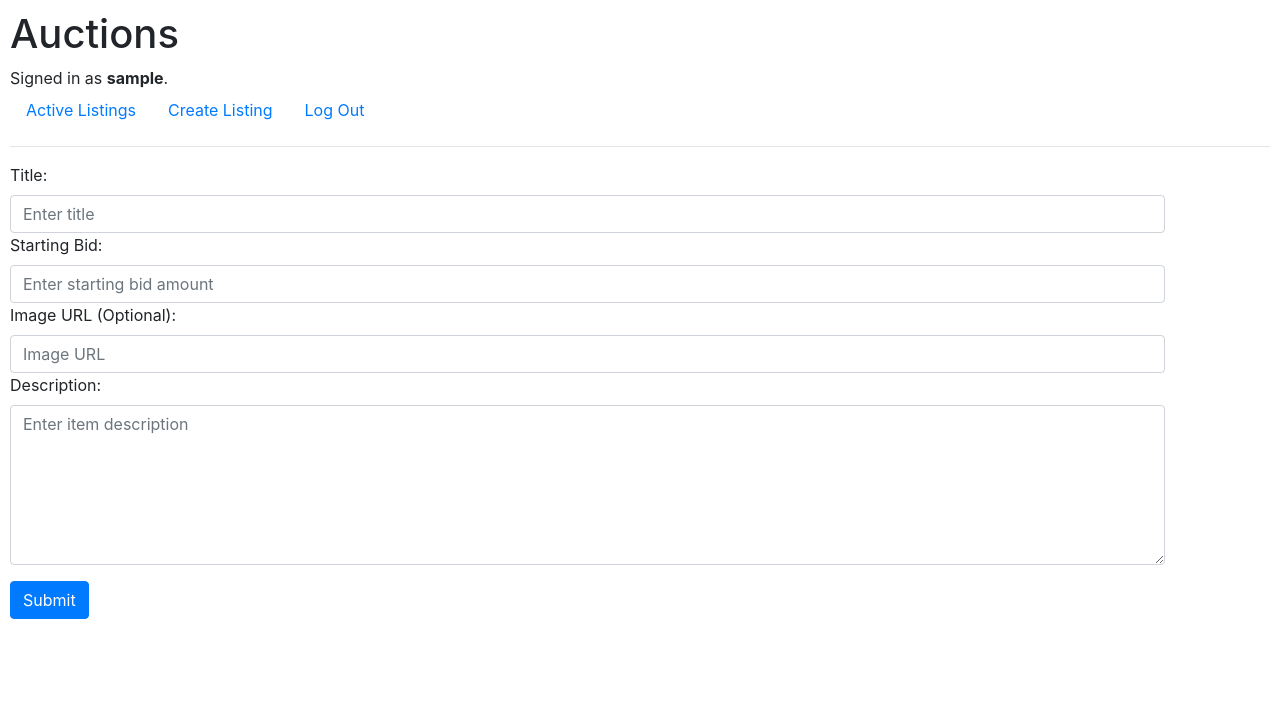
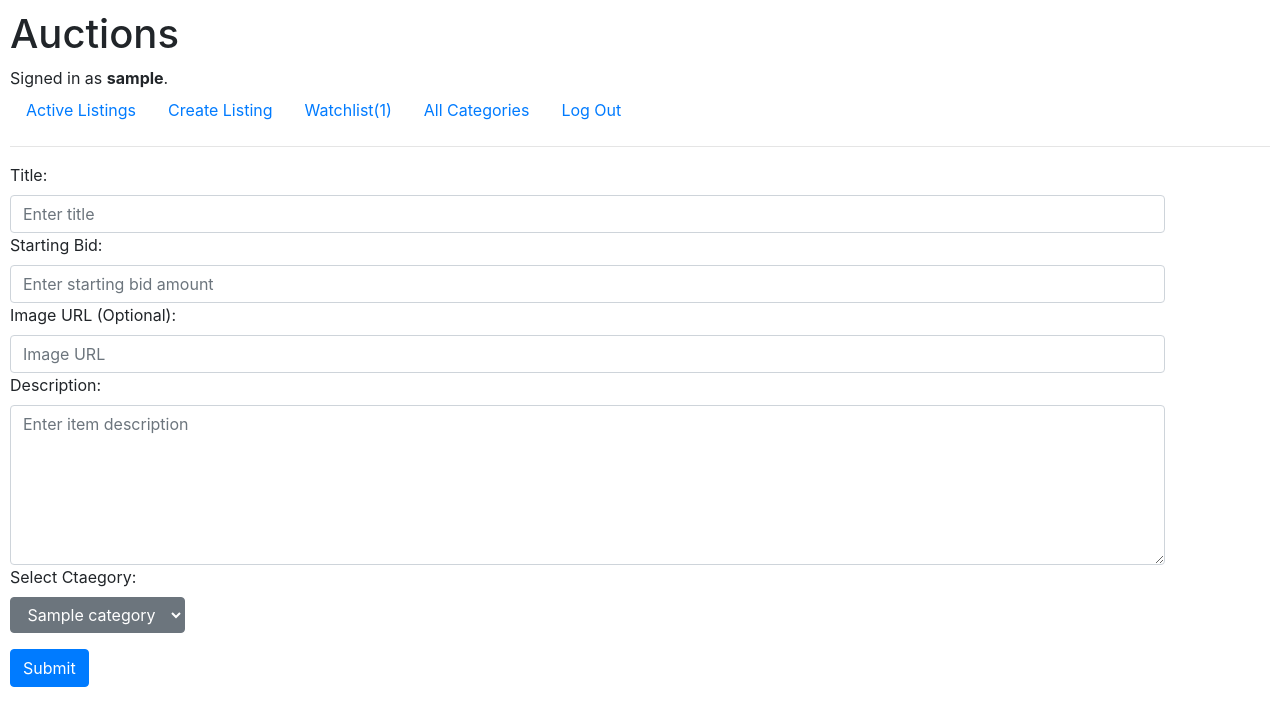
Before and after one commit to OmarMuhammedAli/CS50W-Project2-Commerce, a Django app: page /create in a window 1280 px wide. Shown: the top 726 px of the page. Run offline with Django 3.2, Linux system fonts and the light colour scheme; a user stored in the database is signed in; tables that the repository leaves empty hold one stand-in row (values such as "Sample post"); some libraries are stand-ins or nearby versions.

Commit message:
Added the categories and watchlist features

```diff
--- a/auctions/admin.py
+++ b/auctions/admin.py
@@ -3,4 +3,9 @@ from django.contrib import admin
 from .models import *
 # Register your models here.
 
+class CtaegoryAdmin(admin.ModelAdmin):
+    list_display = ('id', 'name')
+
 admin.site.register(AuctionListing)
+admin.site.register(Category, CtaegoryAdmin)
+admin.site.register(Watchlist)
--- a/auctions/models.py
+++ b/auctions/models.py
@@ -7,14 +7,22 @@ class User(AbstractUser):
     pass
 
 
+class Category(models.Model):
+    name = models.CharField(max_length=64)
+
+    def __str__(self):
+        return f'{self.name}'
+
+
 class AuctionListing(models.Model):
     title = models.CharField(max_length=64)
-    description = models.CharField(max_length=200)
+    description = models.CharField(max_length=70)
     starting_bid = models.DecimalField(max_digits=10, decimal_places=2)
     date_created = models.DateTimeField(default=datetime.today())
-    posted_by = models.ForeignKey(User, on_delete=models.CASCADE, related_name='auction_listings')
-    image_url = models.CharField(max_length=250, default='https://www.allianceplast.com/wp-content/uploads/2017/11/no-image.png')
+    posted_by = models.ForeignKey(User, on_delete=models.CASCADE, related_name='listings')
+    image_url = models.CharField(max_length=250)
     is_active = models.BooleanField(default=True)
+    category = models.ForeignKey(Category, on_delete=models.CASCADE, related_name='listings', blank=True, default=9)
 
     def __str__(self):
         return f'{self.title}'
@@ -38,3 +46,11 @@ class Comment(models.Model):
 
     def __str__(self):
         return f'"{self.comment}", {self.commenter}'
+
+
+class Watchlist(models.Model):
+    watcher = models.ForeignKey(User, on_delete=models.CASCADE, related_name='watchlists')
+    listing = models.ManyToManyField(AuctionListing, blank=True, related_name='watchlists')
+
+    def __str__(self):
+        return f'{self.listing}; Watcher: {self.watcher}'
--- a/auctions/templates/auctions/create_listing.html
+++ b/auctions/templates/auctions/create_listing.html
@@ -8,7 +8,15 @@
         {% csrf_token %}
         <div class="form-group">
             {{ form }}
+            <label for="category-select">Select Ctaegory:</label>
+            <br>
+            <select name="category"  class="btn btn-secondary" id="category-select">
+                {% for category in categories %}
+                    <option value="{{ category.id }}">{{ category }}</option>
+                {% endfor %}
+            </select>
         </div>
+
         <button type="submit" class="btn btn-primary">Submit</button>
     </form>
 
--- a/auctions/templates/auctions/index.html
+++ b/auctions/templates/auctions/index.html
@@ -1,7 +1,7 @@
 {% extends "auctions/layout.html" %}
 
 {% block body %}
-    <h2>Active Listings</h2>
+    <h3>Active Listings</h3>
     <div class="card-columns mx-auto" style="width: 60%">
         {% for listing in auction_listings %}
 
@@ -10,7 +10,7 @@
                 <div class="card-body">
                     <h5 class="card-title">{{ listing.title }}</h5>
                     <p class="card-text">{{ listing.description }}</p>
-                    <p class="card-text">Starting Bid: <strong class="text-primary">&#36;{{ listing.starting_bid }}</strong></p>
+                    <p class="card-text">Current Price: <strong class="text-primary">&#36;{{ listing.starting_bid }}</strong></p>
                     <p class="card-text"><small class="text-muted">Date Created:  {{ listing.date_created }} </small></p>
                     <a href="#" class="btn btn-primary">View Item</a>
                 </div>
--- a/auctions/templates/auctions/layout.html
+++ b/auctions/templates/auctions/layout.html
@@ -25,6 +25,12 @@
                     <a class="nav-link" href="{% url 'create_listing' %}">Create Listing</a>
                 </li>
                 <li class="nav-item">
+                    <a class="nav-link" href="{% url 'watchlist' %}">Watchlist({{ wcount }})</a>
+                </li>
+                <li class="nav-item">
+                    <a class="nav-link" href="{% url 'categories' %}">All Categories</a>
+                </li>
+                <li class="nav-item">
                     <a class="nav-link" href="{% url 'logout' %}">Log Out</a>
                 </li>
             {% else %}
--- a/auctions/urls.py
+++ b/auctions/urls.py
@@ -7,5 +7,8 @@ urlpatterns = [
     path("login", views.login_view, name="login"),
     path("logout", views.logout_view, name="logout"),
     path("register", views.register, name="register"),
-    path('create', views.create_listing, name='create_listing')
+    path('create', views.create_listing, name='create_listing'),
+    path('watchlist', views.watchlist, name='watchlist'),
+    path('categories', views.categories, name='categories'),
+    path('categories/<int:category_id>', views.category_listings, name='category_listings')
 ]
--- a/auctions/views.py
+++ b/auctions/views.py
@@ -1,4 +1,5 @@
 from django.contrib.auth import authenticate, login, logout
+from django.contrib.auth.decorators import login_required
 from django.db import IntegrityError
 from django.http import HttpResponse, HttpResponseRedirect
 from django.shortcuts import render
@@ -7,12 +8,20 @@ from django.urls import reverse
 from .models import *
 from .forms import *
 
+
 def index(request):
+    try:
+        user = User.objects.get(username=request.user.username)
+        watchlist = Watchlist.objects.filter(watcher=user).all()
+    except:
+        watchlist = []
     return render(request, "auctions/index.html", {
-        'auction_listings': AuctionListing.objects.filter(is_active=True).all()
+        'auction_listings': AuctionListing.objects.filter(is_active=True).all().order_by('date_created'),
+        'wcount': len(watchlist)
     })
 
 
+@login_required(login_url="login")
 def create_listing(request):
     if request.method == 'POST':
         form = CreateNewListting(request.POST)
@@ -21,20 +30,56 @@ def create_listing(request):
             title = form.cleaned_data['title']
             description = form.cleaned_data['description']
             starting_bid = form.cleaned_data['starting_bid']
-            if form.cleaned_data['image_url'] is not None:
-                image_url = form.cleaned_data['image_url']
-                listing = AuctionListing(title=title, description=description, starting_bid=starting_bid, image_url=image_url, posted_by=user)
-            else:
-                listing = AuctionListing(title=title, description=description, starting_bid=starting_bid, posted_by=user)
+            image_url = form.cleaned_data['image_url']
+            if len(image_url) < 1:
+                image_url = 'https://www.allianceplast.com/wp-content/uploads/2017/11/no-image.png'
+            category = Category.objects.get(pk=int(request.POST['category']))
 
-
+            listing = AuctionListing(title=title, description=description, starting_bid=starting_bid, image_url=image_url, posted_by=user, category=category)
             listing.save()
             return HttpResponseRedirect(reverse('index'))
 
+
+    user = User.objects.get(username=request.user.username)
+    watchlist = Watchlist.objects.filter(watcher=user).all()
     return render(request, 'auctions/create_listing.html', {
-        'form': CreateNewListting()
+        'form': CreateNewListting(),
+        'categories': Category.objects.all(),
+        'wcount': len(watchlist)
     })
 
+
+@login_required(login_url="login")
+def watchlist(request):
+    user = User.objects.get(username=request.user.username)
+    watchlist = Watchlist.objects.filter(watcher=user).all()
+    return render(request, 'auctions/watchlist.html', {
+        'watchlist': watchlist,
+        'wcount': len(watchlist)
+    })
+
+
+@login_required(login_url="login")
+def categories(request):
+    user = User.objects.get(username=request.user.username)
+    watchlist = Watchlist.objects.filter(watcher=user).all()
+    return render(request, 'auctions/categories.html', {
+        'categories': Category.objects.all(),
+        'wcount': len(watchlist)
+    })
+
+
+@login_required(login_url="login")
+def category_listings(request, category_id):
+    user = User.objects.get(username=request.user.username)
+    watchlist = Watchlist.objects.filter(watcher=user).all()
+    category = Category.objects.get(pk=category_id)
+    listings = category.listings.all()
+    return render(request, 'auctions/category_listings.html', {
+        'category': category,
+        'wcount': len(watchlist),
+        'listings': listings
+    })
 
 def login_view(request):
     if request.method == "POST":
@@ -50,7 +95,7 @@ def login_view(request):
             return HttpResponseRedirect(reverse("index"))
         else:
             return render(request, "auctions/login.html", {
-                "message": "Invalid username and/or password."
+                "message": "Invalid username and/or password.",
             })
     else:
         return render(request, "auctions/login.html")
```
